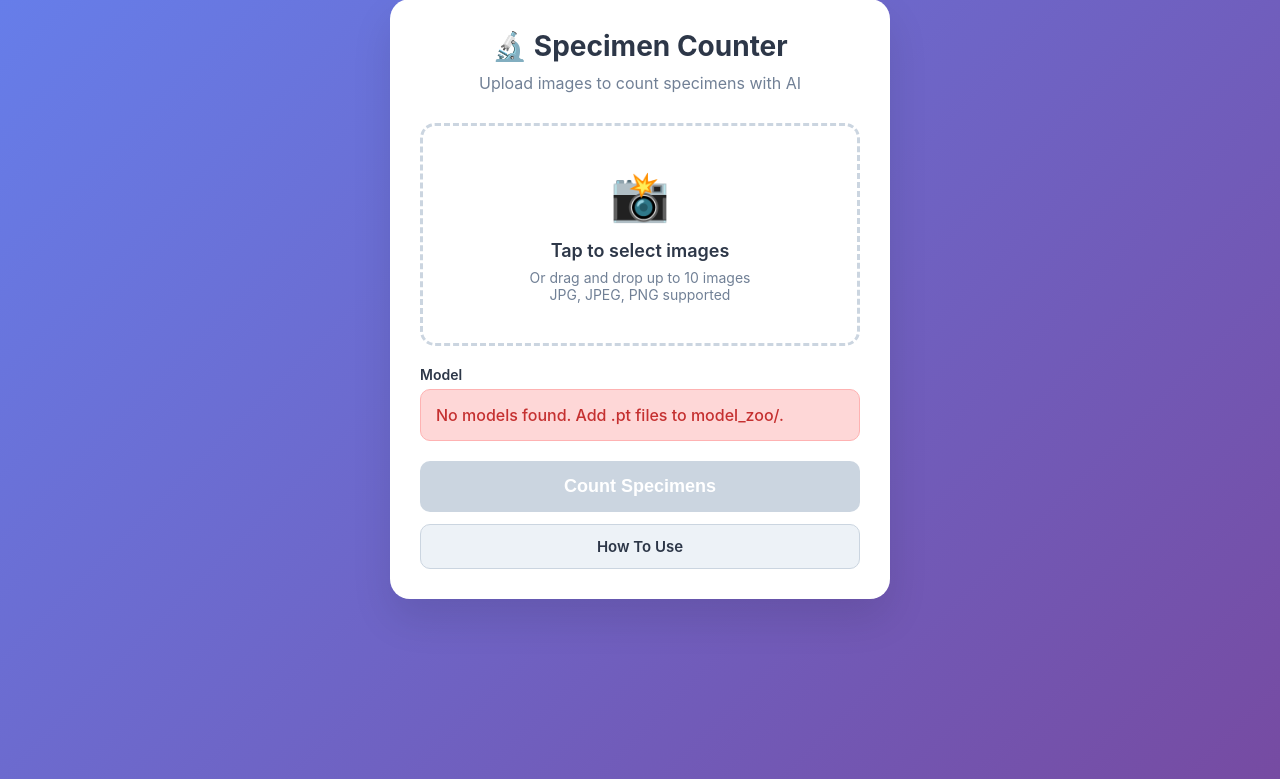
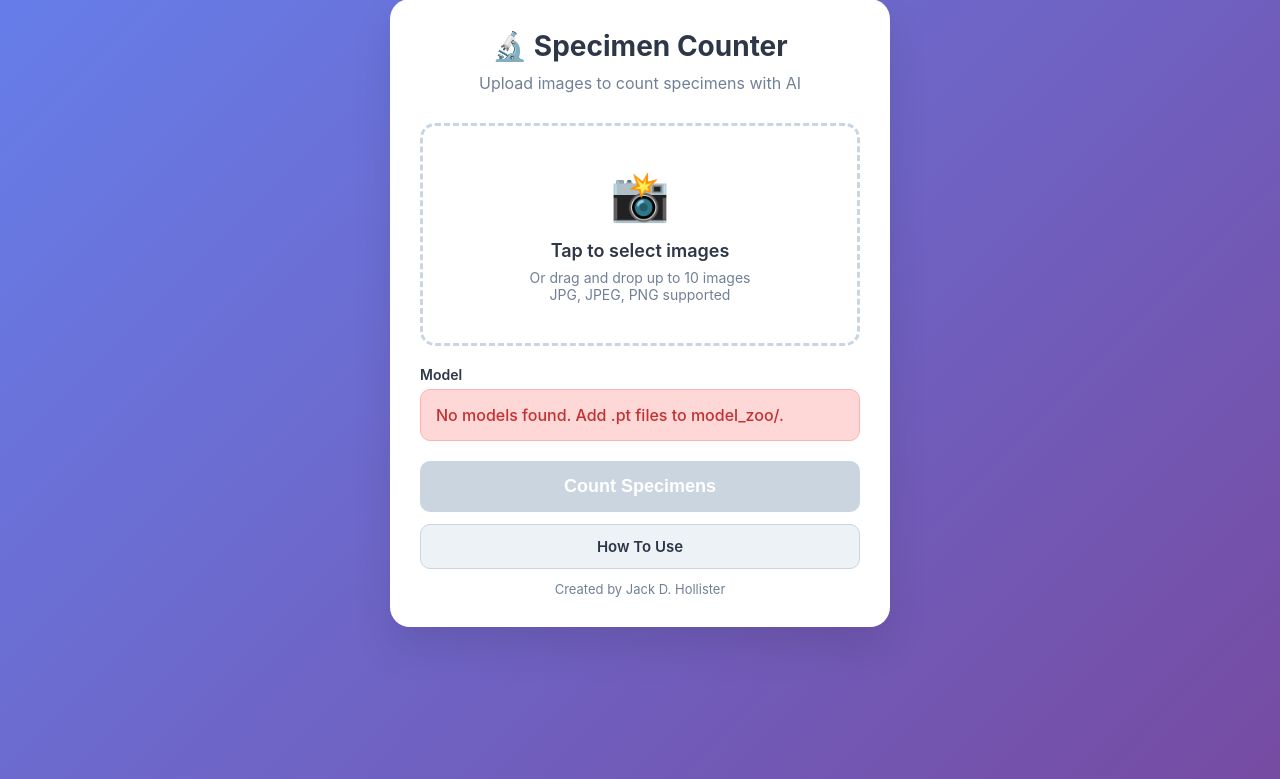
Before and after one commit to JackDanHollister/NHM_Specimen_Counter, a Flask app: page / in a window 1280 px wide. Shown: the part 21-800 px from the top of the page. Run offline with Flask 2, Linux system fonts and the light colour scheme.

Commit message:
chore(ui): add creator footer on upload page

```diff
--- a/templates/upload.html
+++ b/templates/upload.html
@@ -180,6 +180,13 @@
             transform: translateY(-1px);
         }
 
+        .footer {
+            text-align: center;
+            margin-top: 12px;
+            color: #718096;
+            font-size: 13px;
+        }
+
         .alert {
             padding: 15px;
             border-radius: 10px;
@@ -247,6 +254,8 @@
             </button>
 
             <a class="howto-btn" href="/how-to" target="_blank">How To Use</a>
+
+            <div class="footer">Created by Jack D. Hollister</div>
         </form>
     </div>
 
```
